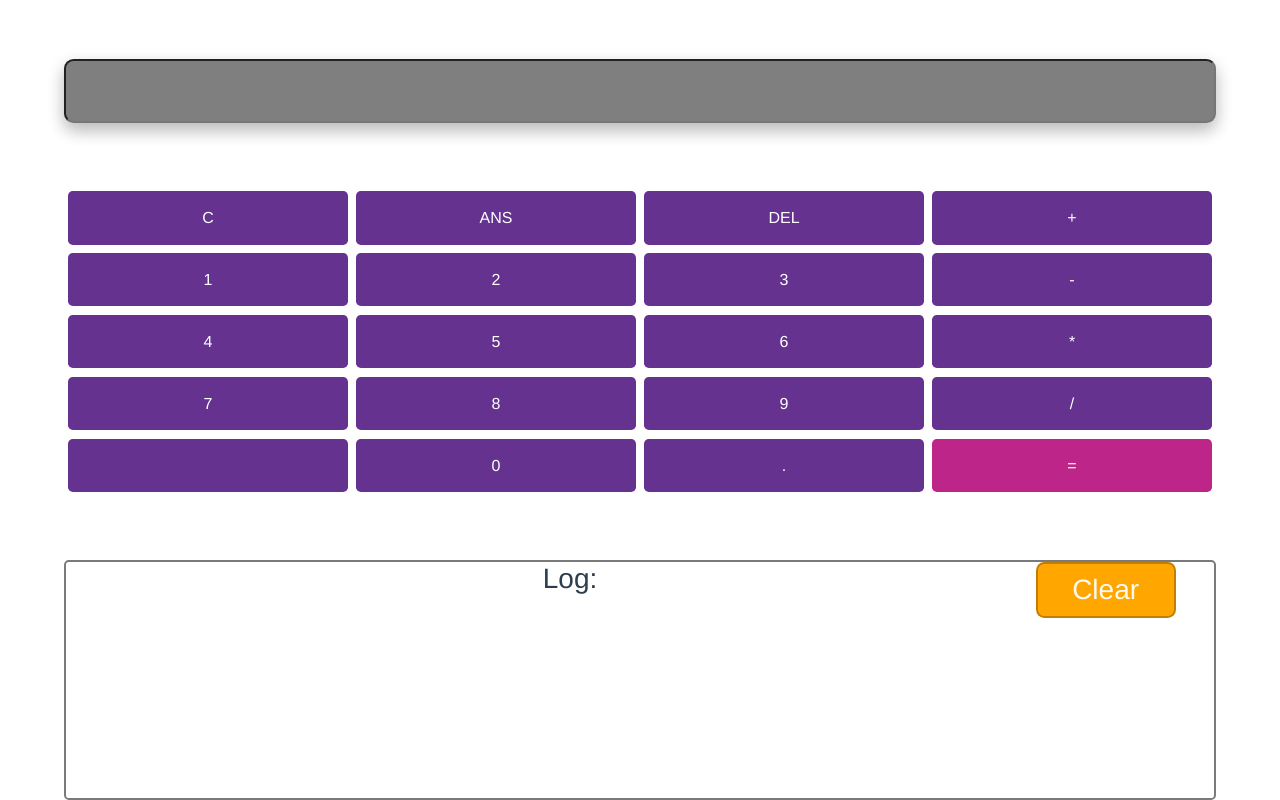
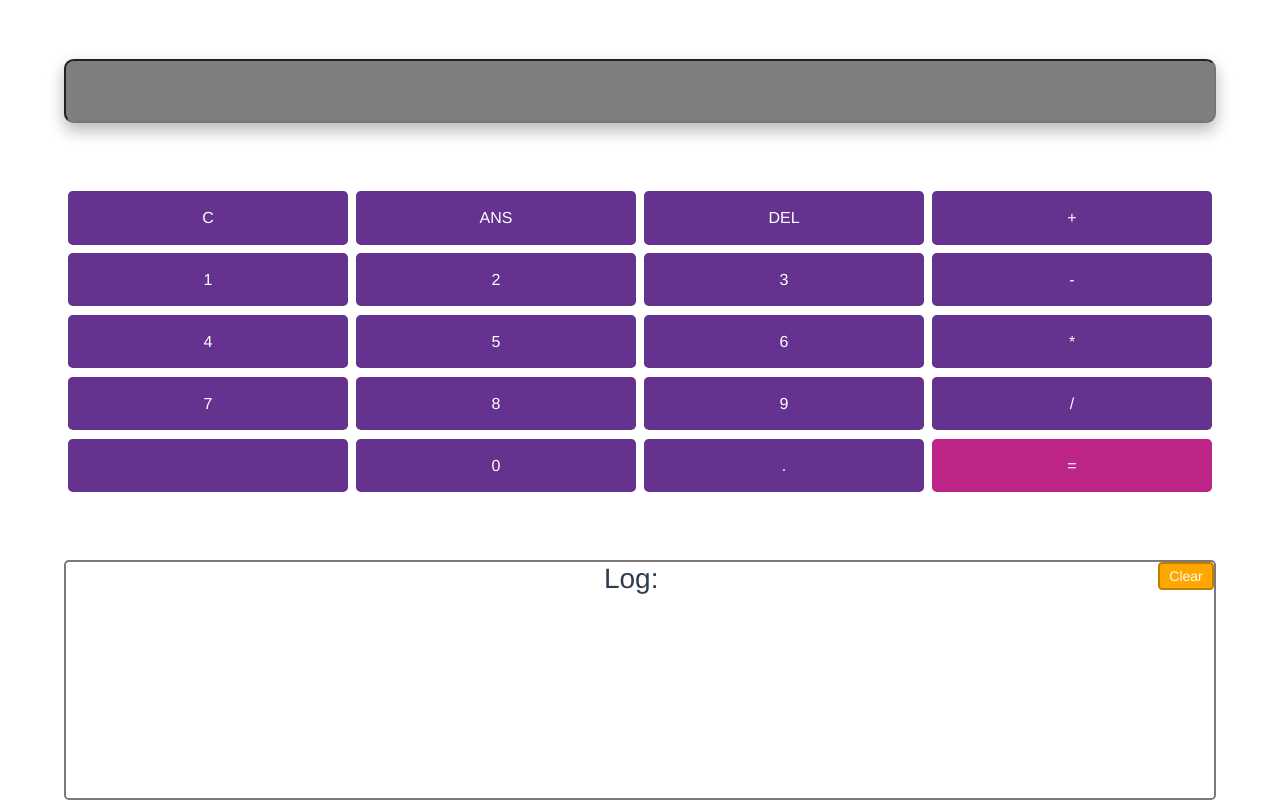
Before and after one commit to thadshap/Full-stack-application-developer-Oving2, a Vue app: page / in a window 1280 px wide. Shown: the part 441-1241 px from the top of the page. Built offline with nearby package versions, Linux system fonts and the light colour scheme; the HTML template or start-up script is replaced by a standard one.

Commit message:
frontend working oving 4

```diff
--- a/src/view/Calculator.vue
+++ b/src/view/Calculator.vue
@@ -154,7 +154,7 @@ button:hover{
 }
 /* Styling log box */
 .log{
-    padding: 0 3% 0 3%;
+    padding: 0 0 0 3%;
     border: 2px solid rgba(0, 0, 0, 0.521);
     border-radius: .3em;
     margin: 0 5% 0 5%;
@@ -168,11 +168,12 @@ button:hover{
     border-radius: .3em;
     border: 2px solid rgba(0, 0, 0, 0.24);
     height: 2em;
-    width: 5em;
+    width: 4em;
     float: right;
     vertical-align: text-bottom;
     margin: 0;
     line-height: 0;
+  font-size: .5em;
 }
 @media only screen and (min-width: 768px) {
 .calculator{
```
